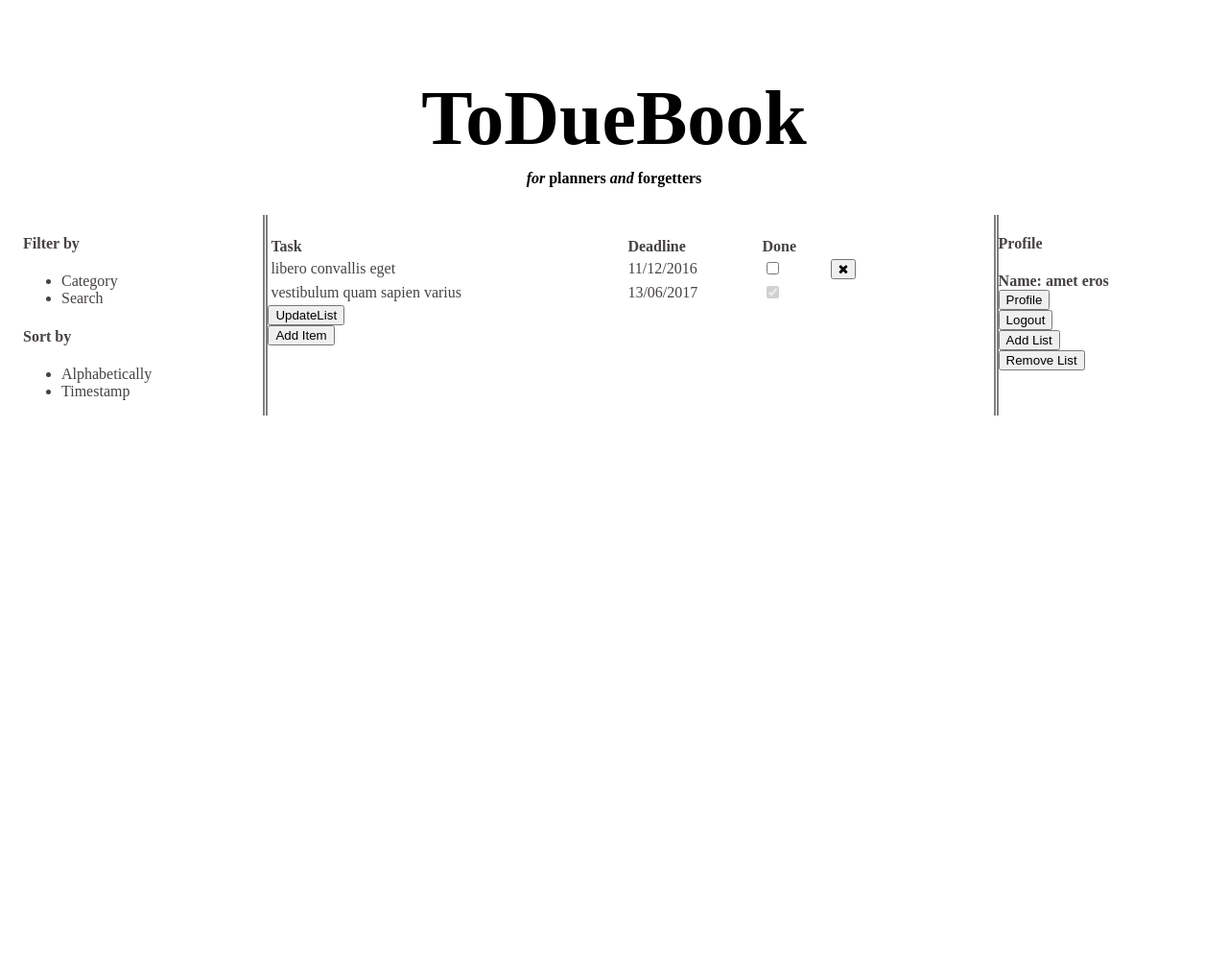
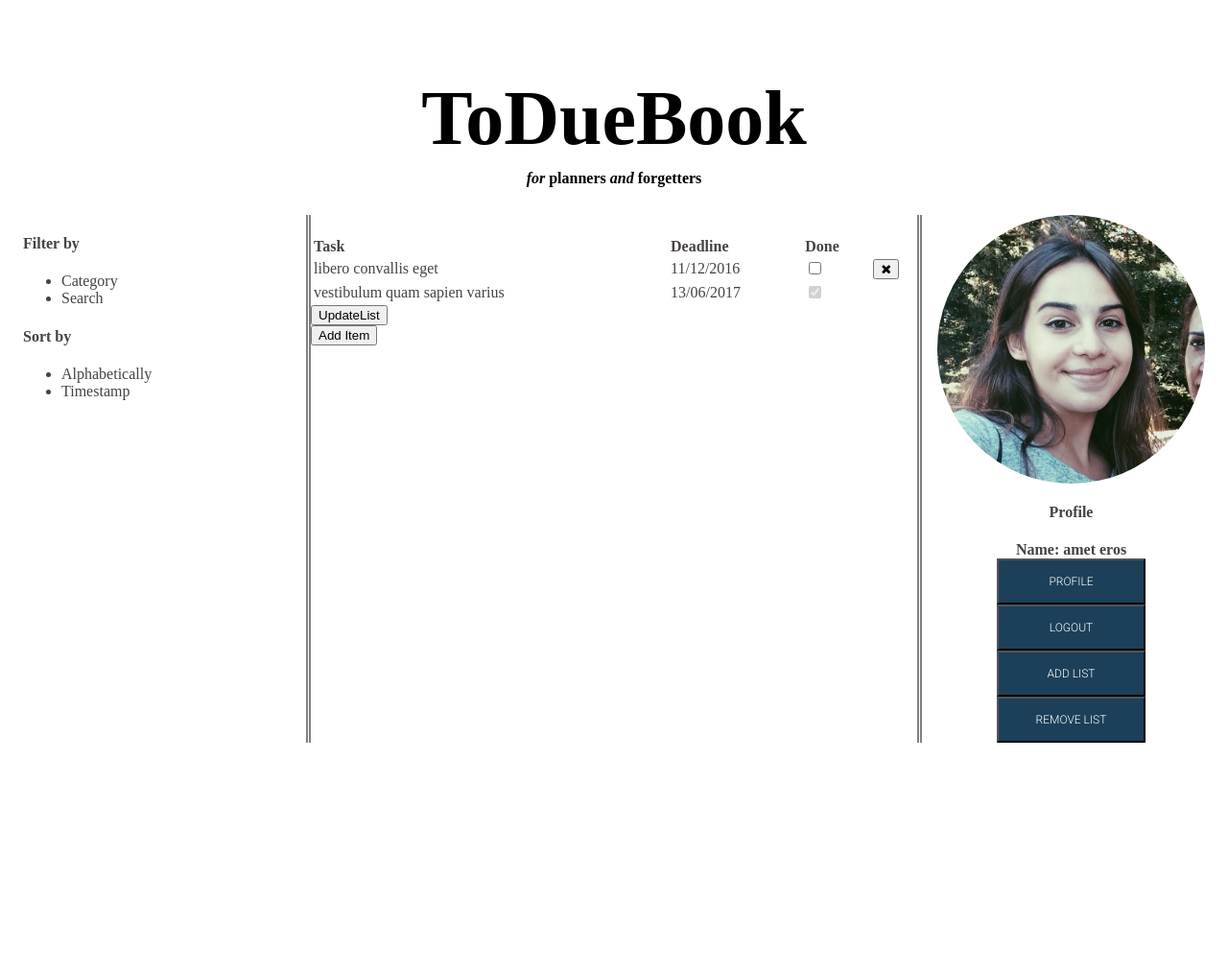
Before and after one commit to Diogopp/FEUP-LTW, a PHP site: page /index/index.php in a window 1280 px wide. Shown: the top 1014 px of the page at 96% size. Run offline with PHP 8.4, Linux system fonts and the light colour scheme; a user stored in the database is signed in; data comes from the database, SQL or seed files in the repository; some web fonts are replaced.

Commit message:
example photo and change in layout

```diff
--- a/Trabalho/css/style.css
+++ b/Trabalho/css/style.css
@@ -170,12 +170,93 @@ footer {
   grid-row-end: 1;
   padding-right:0em;
   border-left: 5px double grey;
+  text-align: center;
 }
 
 .gridContainer{
+  width: 100%;
   display:grid;
-  grid-template-columns: auto auto auto;
+  grid-template-columns: 25% 50% 25%;
   grid-template-rows: auto;
   background-color: white;
   color: #474242;
 }
+
+#userPhoto {
+    display: block;
+    margin-left: auto;
+    margin-right: auto;
+    border-radius: 50%;
+}
+
+#profile{
+  font-family: "Roboto", sans-serif;
+  text-transform: uppercase;
+  outline: 0;
+  background: #1c4059;
+  width: 50%;
+  padding: 15px;
+  color: #FFFFFF;
+  font-size: 12px;
+  transition: all 0.3 ease;
+  cursor: pointer;
+}
+
+#profile:hover{
+background: #103b59;
+color: white;
+}
+
+#logout{
+  font-family: "Roboto", sans-serif;
+  text-transform: uppercase;
+  outline: 0;
+  background: #1c4059;
+  width: 50%;
+  padding: 15px;
+  color: #FFFFFF;
+  font-size: 12px;
+  transition: all 0.3 ease;
+  cursor: pointer;
+}
+
+#logout:hover{
+background: #103b59;
+color: white;
+}
+
+#addLis{
+  font-family: "Roboto", sans-serif;
+  text-transform: uppercase;
+  outline: 0;
+  background: #1c4059;
+  width: 50%;
+  padding: 15px;
+  color: #FFFFFF;
+  font-size: 12px;
+  transition: all 0.3 ease;
+  cursor: pointer;
+}
+
+#addLis:hover{
+background: #103b59;
+color: white;
+}
+
+#remLis{
+  font-family: "Roboto", sans-serif;
+  text-transform: uppercase;
+  outline: 0;
+  background: #1c4059;
+  width: 50%;
+  padding: 15px;
+  color: #FFFFFF;
+  font-size: 12px;
+  transition: all 0.3 ease;
+  cursor: pointer;
+}
+
+#remLis:hover{
+background: #103b59;
+color: white;
+}
--- a/Trabalho/grid/rightSideBar.php
+++ b/Trabalho/grid/rightSideBar.php
@@ -1,5 +1,5 @@
 <div id = "rightSideBar">
-
+<img id = "userPhoto" src="../assets/me.png" alt="User Photo" width=90%>
   <h4><b>Profile<b></h4>
     <?php getUserName($dbh); ?>
   <br>
@@ -7,9 +7,9 @@
   <br>
   <button id="logout">Logout</button>
   <div id = "listOptions">
-    <button id ="addLis">Add List </button>
+    <button id ="addLis">Add List</button>
     <br>
-    <button id ="remLis">Remove List </button>
+    <button id ="remLis">Remove List</button>
     <br>
   </div>
 
```
Also changed, not shown: Trabalho/assets/me.png (added).
